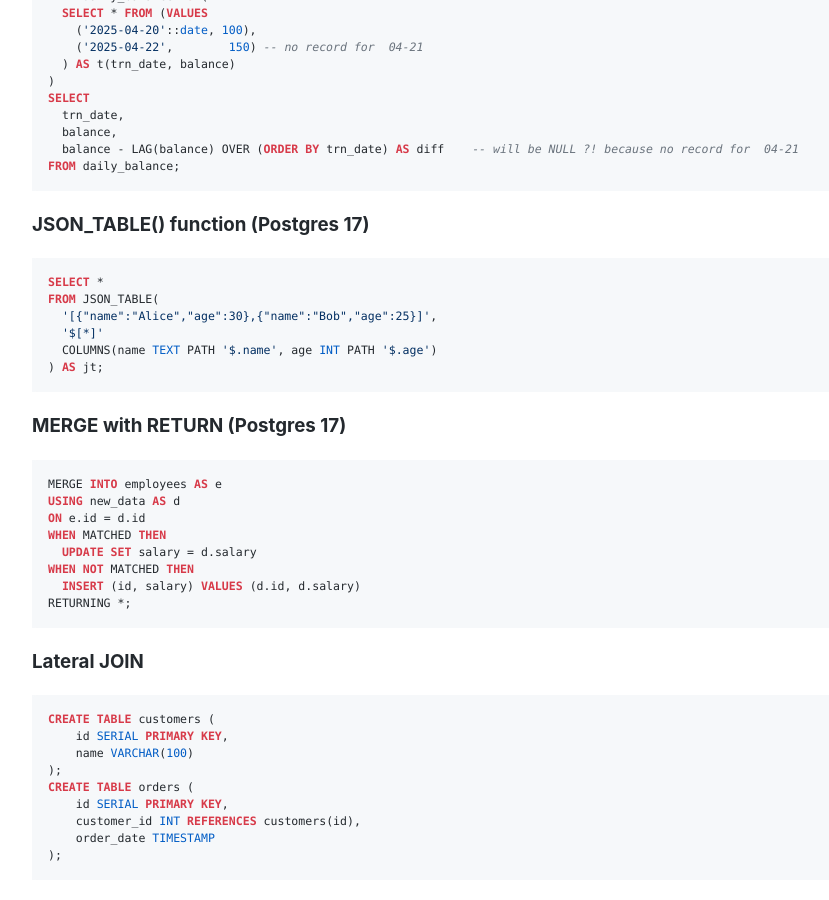
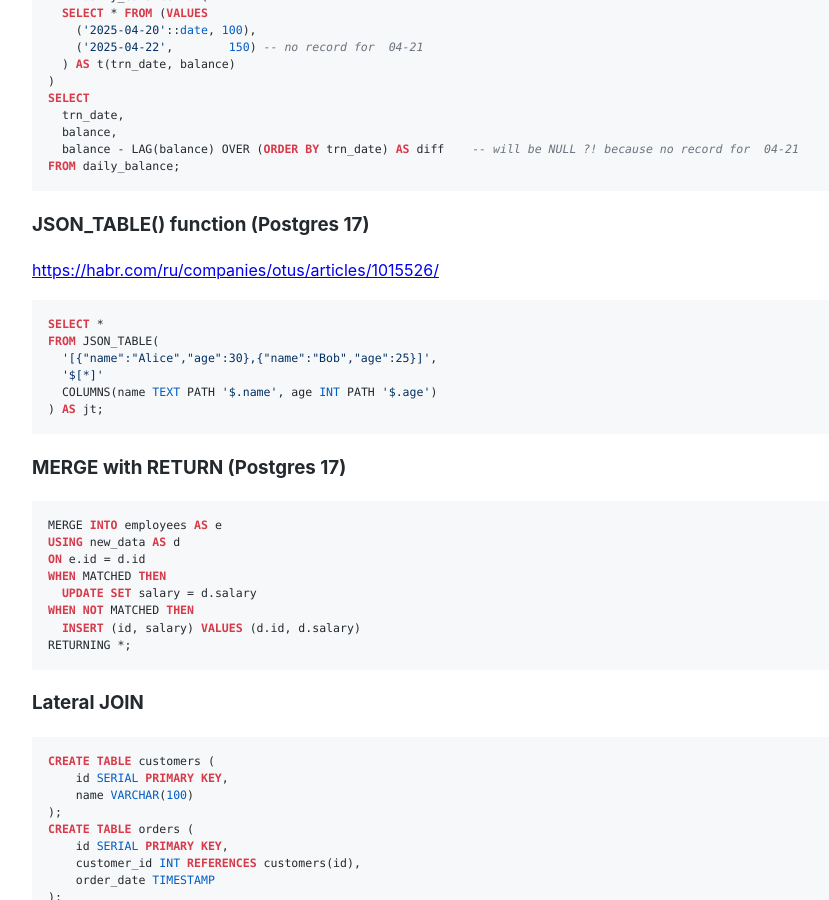
Before and after one commit to Michael-Lubinsky/michael-lubinsky.github.com, a Jekyll site: the page built from pg/pg.md, in a window 1280 px wide and 900 px high, scrolled down 12015 px. Shown: the whole window, without its empty margins (158-987 px from the left). Built offline with Jekyll 4.4.1, drawn with Linux system fonts in a browser that asks for light colours; our own code applies the rules of GitHub Pages for plain Markdown files.

Commit message:
Update pg.md

````diff
--- a/pg/pg.md
+++ b/pg/pg.md
@@ -620,6 +620,10 @@ FROM daily_balance;
 
 
 ### JSON_TABLE() function (Postgres 17)
+
+
+<https://habr.com/ru/companies/otus/articles/1015526/>
+
 ```sql
 SELECT *
 FROM JSON_TABLE(
````
